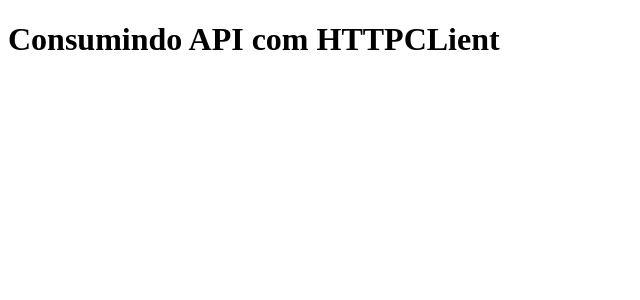
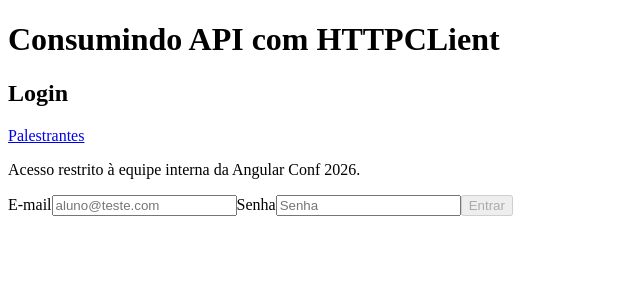
Before and after one commit to GustavoeDev/angular-conf-palestrantes, an Angular app: page /login in a window 1280 px wide. Before the commit this address led to /. Shown: the top 300 px of the page, without its empty margins (0-640 px from the left). Built offline with nearby package versions, Linux system fonts and the light colour scheme.

Commit message:
implementa autenticação com JWT na aplicação; Adiciona componente de login, serviço de autenticação e proteção de rotas com guard

```diff
--- a/angular.json
+++ b/angular.json
@@ -2,7 +2,8 @@
   "$schema": "./node_modules/@angular/cli/lib/config/schema.json",
   "version": 1,
   "cli": {
-    "packageManager": "npm"
+    "packageManager": "npm",
+    "analytics": "afbb8d9e-b3f6-46da-acd8-b7f02e7157f2"
   },
   "newProjectRoot": "projects",
   "projects": {
--- a/src/app/app.routes.ts
+++ b/src/app/app.routes.ts
@@ -1,5 +1,7 @@
 import { Routes } from '@angular/router';
 
+import { authGuard } from './auth/auth.guard';
+import { LoginComponent } from './login/login';
 import { Palestrantes } from './palestrantes/palestrantes';
 import { TarefasComponent } from './tarefas/tarefas';
 
@@ -16,7 +18,12 @@ export const routes: Routes = [
     }
   },
   {
+    path: 'login',
+    component: LoginComponent
+  },
+  {
     path: 'tarefas',
-    component: TarefasComponent
+    component: TarefasComponent,
+    canActivate: [authGuard]
   }
 ];
--- /dev/null
+++ b/src/app/auth/auth.guard.ts
@@ -0,0 +1,15 @@
+import { inject } from '@angular/core';
+import { CanActivateFn, Router } from '@angular/router';
+
+import { AuthService } from './auth.service';
+
+export const authGuard: CanActivateFn = () => {
+  const authService = inject(AuthService);
+  const router = inject(Router);
+
+  if (authService.isAuthenticated()) {
+    return true;
+  }
+
+  return router.createUrlTree(['/login']);
+};
--- /dev/null
+++ b/src/app/auth/auth.service.ts
@@ -0,0 +1,45 @@
+import { HttpClient } from '@angular/common/http';
+import { computed, inject, Injectable, signal } from '@angular/core';
+import { tap } from 'rxjs';
+
+interface LoginResponse {
+  token: string;
+  usuario: {
+    id: number;
+    nomeCompleto: string;
+    email: string;
+    perfil: string;
+  };
+}
+
+const TOKEN_KEY = 'auth_token';
+
+@Injectable({
+  providedIn: 'root'
+})
+export class AuthService {
+  private readonly http = inject(HttpClient);
+  private readonly apiUrl = 'http://localhost:3001/api/auth/login';
+
+  private readonly token = signal<string | null>(localStorage.getItem(TOKEN_KEY));
+
+  isAuthenticated = computed(() => !!this.token());
+
+  login(email: string, senha: string) {
+    return this.http.post<LoginResponse>(this.apiUrl, { email, senha }).pipe(
+      tap((response) => {
+        localStorage.setItem(TOKEN_KEY, response.token);
+        this.token.set(response.token);
+      })
+    );
+  }
+
+  logout() {
+    localStorage.removeItem(TOKEN_KEY);
+    this.token.set(null);
+  }
+
+  getToken() {
+    return this.token();
+  }
+}
--- /dev/null
+++ b/src/app/login/login.html
@@ -0,0 +1,31 @@
+<section>
+  <h2>Login</h2>
+
+  <nav>
+    <a routerLink="/">Palestrantes</a>
+  </nav>
+
+  <p>Acesso restrito à equipe interna da Angular Conf 2026.</p>
+
+  <form [formGroup]="loginForm" (ngSubmit)="entrar()">
+    <label for="email">E-mail</label>
+    <input id="email" type="email" formControlName="email" placeholder="aluno@teste.com">
+
+    @if (loginForm.controls.email.invalid && loginForm.controls.email.touched) {
+      <p>Informe um e-mail válido.</p>
+    }
+
+    <label for="senha">Senha</label>
+    <input id="senha" type="password" formControlName="senha" placeholder="Senha">
+
+    @if (loginForm.controls.senha.invalid && loginForm.controls.senha.touched) {
+      <p>Informe a senha.</p>
+    }
+
+    @if (mensagemErro()) {
+      <p>{{ mensagemErro() }}</p>
+    }
+
+    <button type="submit" [disabled]="loginForm.invalid">Entrar</button>
+  </form>
+</section>
--- /dev/null
+++ b/src/app/login/login.ts
@@ -0,0 +1,42 @@
+import { Component, inject, signal } from '@angular/core';
+import { FormBuilder, ReactiveFormsModule, Validators } from '@angular/forms';
+import { Router, RouterLink } from '@angular/router';
+
+import { AuthService } from '../auth/auth.service';
+
+@Component({
+  selector: 'app-login',
+  imports: [ReactiveFormsModule, RouterLink],
+  templateUrl: './login.html'
+})
+export class LoginComponent {
+  private readonly formBuilder = inject(FormBuilder);
+  private readonly authService = inject(AuthService);
+  private readonly router = inject(Router);
+
+  mensagemErro = signal('');
+
+  loginForm = this.formBuilder.nonNullable.group({
+    email: ['', [Validators.required, Validators.email]],
+    senha: ['', Validators.required]
+  });
+
+  entrar() {
+    if (this.loginForm.invalid) {
+      this.loginForm.markAllAsTouched();
+      return;
+    }
+
+    const { email, senha } = this.loginForm.getRawValue();
+    this.mensagemErro.set('');
+
+    this.authService.login(email, senha).subscribe({
+      next: () => {
+        this.router.navigate(['/tarefas']);
+      },
+      error: () => {
+        this.mensagemErro.set('E-mail ou senha inválidos.');
+      }
+    });
+  }
+}
--- a/src/app/tarefas/tarefas.html
+++ b/src/app/tarefas/tarefas.html
@@ -4,6 +4,7 @@
   <nav>
     <a routerLink="/">Palestrantes</a>
     <a routerLink="/tarefas">Tarefas</a>
+    <button type="button" (click)="sair()">Sair</button>
   </nav>
 
   <form [formGroup]="tarefaForm" (ngSubmit)="adicionarTarefa()">
--- a/src/app/tarefas/tarefas.ts
+++ b/src/app/tarefas/tarefas.ts
@@ -1,7 +1,8 @@
 import { Component, DestroyRef, inject, OnInit } from '@angular/core';
 import { FormBuilder, ReactiveFormsModule, Validators } from '@angular/forms';
-import { RouterLink } from '@angular/router';
+import { Router, RouterLink } from '@angular/router';
 
+import { AuthService } from '../auth/auth.service';
 import { Tarefa, TarefaService } from './tarefa.service';
 
 @Component({
@@ -12,6 +13,8 @@ import { Tarefa, TarefaService } from './tarefa.service';
 export class TarefasComponent implements OnInit {
   private readonly formBuilder = inject(FormBuilder);
   private readonly tarefaService = inject(TarefaService);
+  private readonly authService = inject(AuthService);
+  private readonly router = inject(Router);
   private readonly destroyRef = inject(DestroyRef);
 
   tarefas: Tarefa[] = [];
@@ -43,6 +46,11 @@ export class TarefasComponent implements OnInit {
     this.tarefaForm.reset();
   }
 
+  sair() {
+    this.authService.logout();
+    this.router.navigate(['/login']);
+  }
+
   private carregarTarefas() {
     this.tarefas = this.tarefaService.getTarefas();
   }
```
Also changed, not shown: 1 other file (tests, documents, lock files or other folders).
